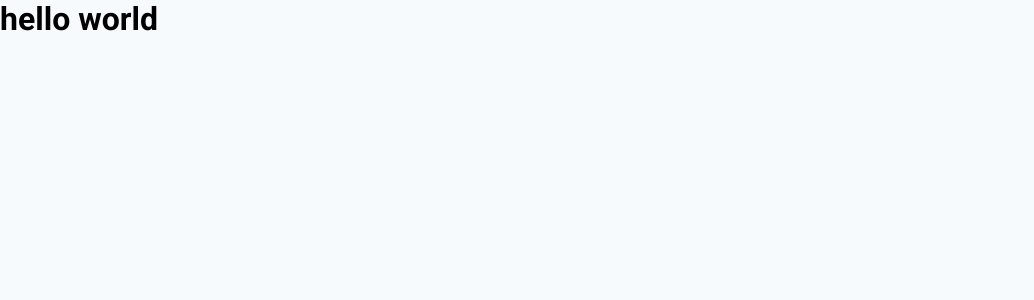
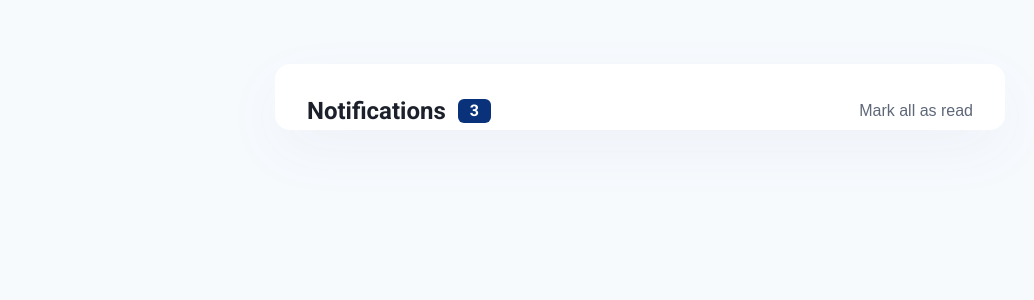
Before and after one commit to eduardogomesf/notifications, a React (Vite) app: page / in a window 1280 px wide. Shown: the top 300 px of the page, without its empty margins (0-1034 px from the left). Built offline with nearby package versions, Linux system fonts and the light colour scheme.

Commit message:
feat: create NotificationsContainer component with its header inner component

```diff
--- a/src/App.tsx
+++ b/src/App.tsx
@@ -1,4 +1,5 @@
 import { ThemeProvider } from "styled-components";
+import { NotificationsContainer } from "./components/NotificationsContainer";
 import { GlobalStyles } from "./styles/global";
 
 import { defaultTheme } from './styles/themes/default'
@@ -6,8 +7,7 @@ import { defaultTheme } from './styles/themes/default'
 export function App () {
   return (
     <ThemeProvider theme={defaultTheme}>
-      <h1>hello world</h1>
-
+      <NotificationsContainer />
       <GlobalStyles />
     </ThemeProvider>
   )
--- /dev/null
+++ b/src/components/NotificationsContainer/index.tsx
@@ -0,0 +1,18 @@
+import { Container, Header } from "./styles";
+
+export function NotificationsContainer () {
+    return (
+        <Container>
+            <Header>
+                <div>
+                    <strong>Notifications</strong>
+                    <div>
+                        <span>3</span>
+                    </div>
+                </div>
+
+                <button>Mark all as read</button>
+            </Header>
+        </Container>
+    )
+}
--- /dev/null
+++ b/src/components/NotificationsContainer/styles.ts
@@ -0,0 +1,65 @@
+import styled from "styled-components";
+
+export const Container = styled.main`
+    margin: 4rem auto 0;
+    padding: 2rem 2rem 0.25rem;
+    max-width: 45.625rem;
+    width: 100%;
+
+    box-shadow: 0px 20px 60px rgba(73, 97, 168, 0.05);
+
+    background-color: ${({ theme }) => theme.colors.white};
+    border-radius: 15px;
+`
+
+export const Header = styled.header`
+    display: flex;
+    align-items: center;
+    justify-content: space-between;
+
+    > div {
+        display: flex;
+        align-items: center;
+        gap: 0.75rem;
+
+        > strong {
+            font-weight: 800;
+            font-size: ${({ theme }) => theme.fonts.lg};
+            line-height: 30px;
+
+            color: ${({ theme }) => theme.colors["very-dark-gray-blue"]};
+        }
+
+        > div {
+            padding: 0.15rem 0.75rem;
+
+            background-color: ${({ theme }) => theme.colors.blue};
+
+            border-radius: 6px;
+
+            span {
+                font-weight: 800;
+                line-height: 20px;
+
+                color: ${({ theme }) => theme.colors.white};
+            }
+        }
+    }
+
+    > button {
+        border: none;
+        background-color: transparent;
+
+        font-weight: 500;
+        font-size: ${({ theme }) => theme.fonts.md};
+        line-height: 20px;
+        text-align: right;
+
+        color: ${({ theme }) => theme.colors["dark-grey-blue"]};
+
+        &:hover {
+            transition: color 0.2s;
+            color: ${({ theme }) => theme.colors.blue};
+        }
+    }
+`
```
